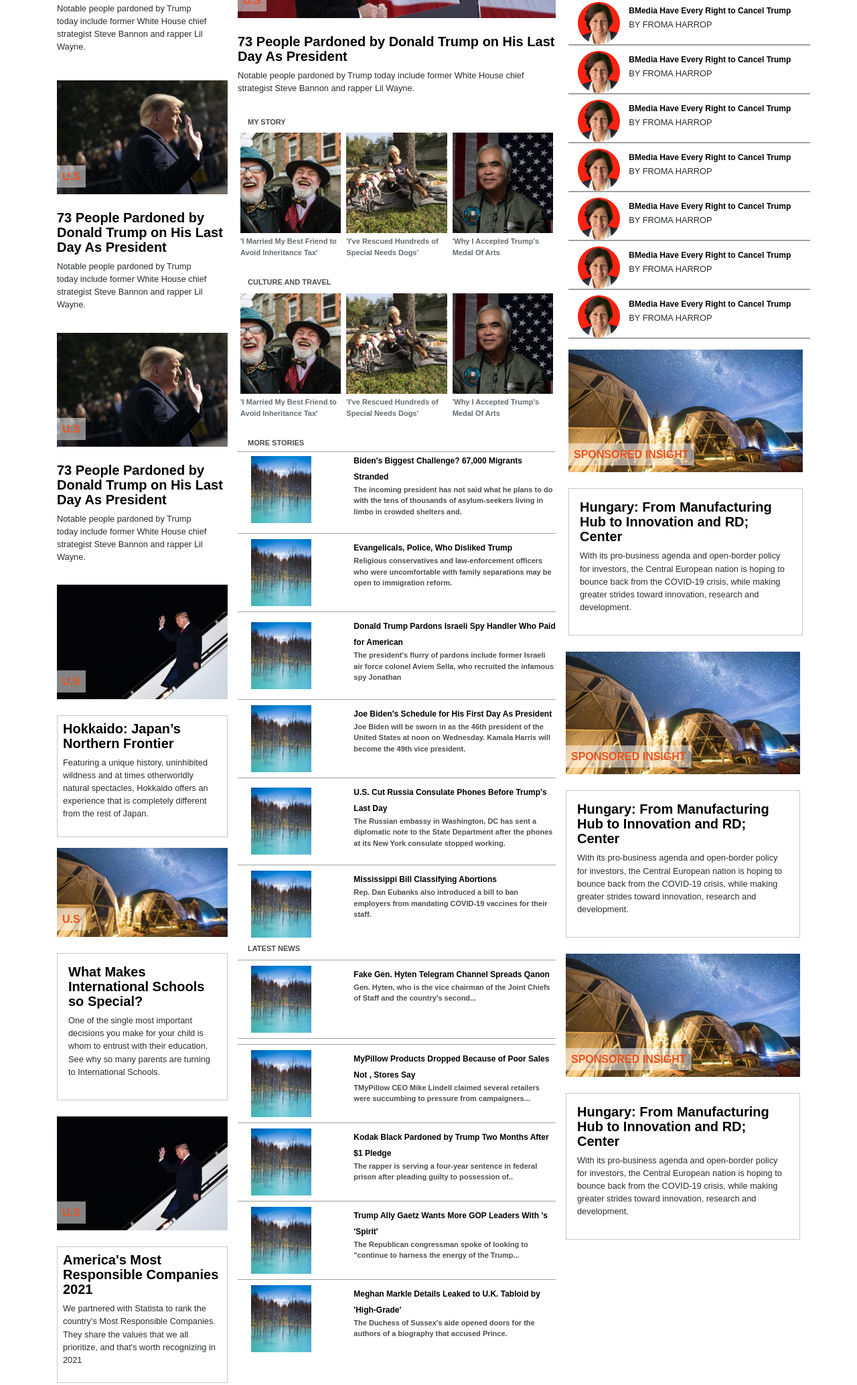
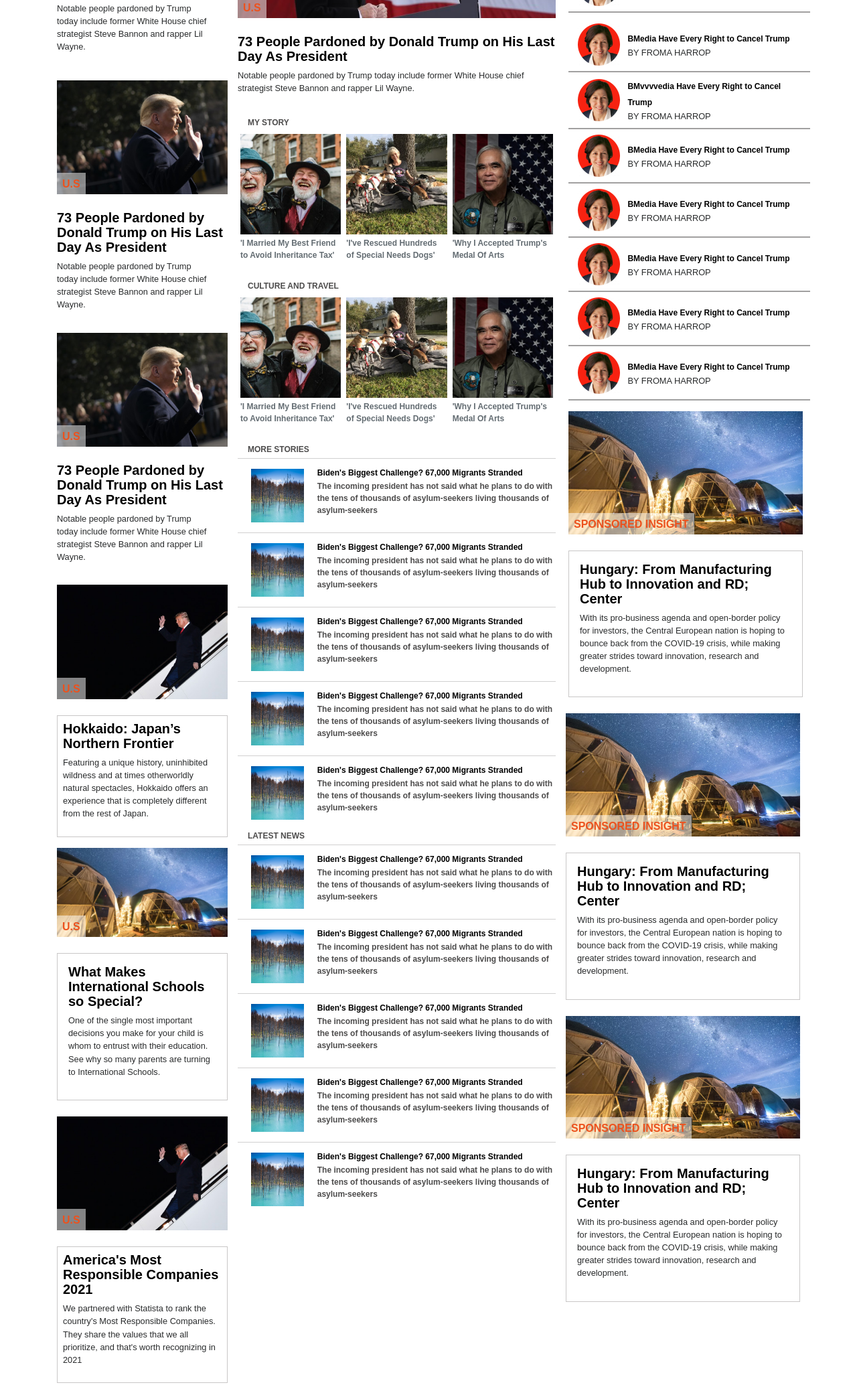
Before and after one commit to tanzila-abedin/newsweek, a website: page main-section.html in a window 1280 px wide. Shown: the part 491-2559 px from the top of the page at 67% size. Drawn offline with nearby package versions, Linux system fonts and the light colour scheme; a script that the page names is missing.

Commit message:
aligned elements

```diff
--- a/main-section.html
+++ b/main-section.html
@@ -267,117 +267,107 @@
           <p class="mb-1 pl-0 fs-1 p-heading">MORE STORIES</p>
 
 
-          <div class=" more-stories-row p-0 row my-1  p-auto">
+          <div class=" more-stories-row  row  ">
 
-              <div class="middle-section-card  col-3 p-0 m-auto">
+              <div class="middle-section-card  col-2 p-0 m-auto">
                     <img src="./img/hokaido.jpg" class=" d-inline-block img-fluid " alt="">
                </div>
-               <div class="middle-section-card-p col-8 pr-0">
-                    <a href="#" class="font-weight-bold text-dark strong h6" >Biden's Biggest Challenge? 67,000 Migrants Stranded</a> <br><p class=" text-dark  font-weight-normal ">                    The incoming president has not said what he plans to do with the tens of thousands of asylum-seekers living in limbo in crowded shelters and.</p>
+               <div class="middle-section-card-p col-9 p-0">
+                    <a href="#" class="font-weight-bold text-dark strong h6" >Biden's Biggest Challenge? 67,000 Migrants Stranded</a> <br><p class=" text-dark  font-weight-normal ">                    The incoming president has not said what he plans to do with the tens of thousands of asylum-seekers living thousands of asylum-seekers</p>
                </div>
           </div>
 
-           <div class=" more-stories-row row my-2  p-auto">
+          <div class=" more-stories-row  row  ">
 
-               <div class="middle-section-card  col-3 p-0 m-auto">
+              <div class="middle-section-card  col-2 p-0 m-auto">
                     <img src="./img/hokaido.jpg" class=" d-inline-block img-fluid " alt="">
                </div>
-               <div class="middle-section-card-p col-8 pr-0">
-                    <a href="#" class="font-weight-bold text-dark strong h6" >Evangelicals, Police, Who Disliked Trump </a> <br><p class=" text-dark  font-weight-normal ">                    Religious conservatives and law-enforcement officers who were uncomfortable with family separations may be open to immigration reform.</p>
+               <div class="middle-section-card-p col-9 p-0">
+                    <a href="#" class="font-weight-bold text-dark strong h6" >Biden's Biggest Challenge? 67,000 Migrants Stranded</a> <br><p class=" text-dark  font-weight-normal ">                    The incoming president has not said what he plans to do with the tens of thousands of asylum-seekers living thousands of asylum-seekers</p>
                </div>
           </div>
+          <div class=" more-stories-row  row  ">
 
-           <div class=" more-stories-row my-2  p-auto row">
-
-               <div class="middle-section-card  col-3 p-0 m-auto">
+              <div class="middle-section-card  col-2 p-0 m-auto">
                     <img src="./img/hokaido.jpg" class=" d-inline-block img-fluid " alt="">
                </div>
-               <div class="middle-section-card-p col-8 pr-0">
-                    <a href="#" class="font-weight-bold text-dark strong h6" >Donald Trump Pardons Israeli Spy Handler Who Paid for American </a> <br><p class=" text-dark  font-weight-normal ">                    The president's flurry of pardons include former Israeli air force colonel Aviem Sella, who recruited the infamous spy Jonathan</p>
+               <div class="middle-section-card-p col-9 p-0">
+                    <a href="#" class="font-weight-bold text-dark strong h6" >Biden's Biggest Challenge? 67,000 Migrants Stranded</a> <br><p class=" text-dark  font-weight-normal ">                    The incoming president has not said what he plans to do with the tens of thousands of asylum-seekers living thousands of asylum-seekers</p>
                </div>
           </div>
+          <div class=" more-stories-row  row  ">
 
-           <div class=" more-stories-row my-2  p-auto row">
-
-               <div class="middle-section-card  col-3 p-0 m-auto">
+              <div class="middle-section-card  col-2 p-0 m-auto">
                     <img src="./img/hokaido.jpg" class=" d-inline-block img-fluid " alt="">
                </div>
-               <div class="middle-section-card-p col-8 pr-0">
-                    <a href="#" class="font-weight-bold text-dark strong h6" >Joe Biden's Schedule for His First Day As President</a> <br><p class=" text-dark  font-weight-normal ">                   Joe Biden will be sworn in as the 46th president of the United States at noon on Wednesday. Kamala Harris will become the 49th vice president.</p>
+               <div class="middle-section-card-p col-9 p-0">
+                    <a href="#" class="font-weight-bold text-dark strong h6" >Biden's Biggest Challenge? 67,000 Migrants Stranded</a> <br><p class=" text-dark  font-weight-normal ">                    The incoming president has not said what he plans to do with the tens of thousands of asylum-seekers living thousands of asylum-seekers</p>
                </div>
           </div>
+          <div class=" more-stories-row  row  ">
 
-           <div class=" more-stories-row my-2  p-auto row">
-
-              <div class="middle-section-card  col-3 p-0 m-auto">
+              <div class="middle-section-card  col-2 p-0 m-auto">
                     <img src="./img/hokaido.jpg" class=" d-inline-block img-fluid " alt="">
                </div>
-               <div class="middle-section-card-p col-8 pr-0">
-                    <a href="#" class="font-weight-bold text-dark strong h6" >U.S. Cut Russia Consulate Phones Before Trump's Last Day</a> <br><p class=" text-dark  font-weight-normal ">                   The Russian embassy in Washington, DC has sent a diplomatic note to the State Department after the phones at its New York consulate stopped working.</p>
-               </div>
-          </div>
-
-           <div class=" more-stories-row my-2  p-auto row">
-
-              <div class="middle-section-card  col-3 p-0 m-auto">
-                    <img src="./img/hokaido.jpg" class=" d-inline-block img-fluid " alt="">
-               </div>
-               <div class="middle-section-card-p col-8 pr-0">
-                    <a href="#" class="font-weight-bold text-dark strong h6" >Mississippi Bill Classifying Abortions </a> <br><p class=" text-dark  font-weight-normal ">                    Rep. Dan Eubanks also introduced a bill to ban employers from mandating COVID-19 vaccines for their staff.</p>
-               </div>
-          </div>
-          <p class="mb-1 p-0 p-heading">LATEST NEWS</p>
-
- <div class=" more-stories-row my-2  p-auto row">
-
-               <div class="middle-section-card  col-3 p-0 m-auto">
-                    <img src="./img/hokaido.jpg" class=" d-inline-block img-fluid " alt="">
-               </div>
-               <div class="middle-section-card-p col-8 pr-0">
-                    <a href="#" class="font-weight-bold text-dark strong h6" >Fake Gen. Hyten Telegram Channel Spreads Qanon </a> <br><p class=" text-dark  font-weight-normal ">                    Gen. Hyten, who is the vice chairman of the Joint Chiefs of Staff and the country's second...</p>
-               </div>
-          </div>
-           <div class=" more-stories-row p-0 row">
-
-
-
-          </div>
-           <div class=" more-stories-row my-2  p-auto row">
-
-              <div class="middle-section-card  col-3 p-0 m-auto">
-                    <img src="./img/hokaido.jpg" class=" d-inline-block img-fluid " alt="">
-               </div>
-               <div class="middle-section-card-p col-8 pr-0">
-                    <a href="#" class="font-weight-bold text-dark strong h6" >MyPillow Products Dropped Because of Poor Sales Not , Stores Say</a> <br><p class=" text-dark  font-weight-normal ">                    TMyPillow CEO Mike Lindell claimed several retailers were succumbing to pressure from campaigners...</p>
-               </div>
-          </div>
-           <div class=" more-stories-row my-2  p-auto row">
-
-              <div class="middle-section-card  col-3 p-0 m-auto">
-                    <img src="./img/hokaido.jpg" class=" d-inline-block img-fluid " alt="">
-               </div>
-               <div class="middle-section-card-p col-8 pr-0">
-                    <a href="#" class="font-weight-bold text-dark strong h6" >Kodak Black Pardoned by Trump Two Months After $1   Pledge</a> <br><p class=" text-dark  font-weight-normal ">                    The rapper is serving a four-year sentence in federal prison after pleading guilty to possession of..</p>
-               </div>
-          </div>
-           <div class=" more-stories-row my-2  p-auto row">
-
-               <div class="middle-section-card  col-3 p-0 m-auto">
-                    <img src="./img/hokaido.jpg" class=" d-inline-block img-fluid " alt="">
-               </div>
-               <div class="middle-section-card-p col-8 pr-0">
-                    <a href="#" class="font-weight-bold text-dark strong h6" >Trump Ally Gaetz Wants More GOP Leaders With  's 'Spirit'</a> <br><p class=" text-dark  font-weight-normal ">                    The Republican congressman spoke of looking to "continue to harness the energy of the Trump...</p>
+               <div class="middle-section-card-p col-9 p-0">
+                    <a href="#" class="font-weight-bold text-dark strong h6" >Biden's Biggest Challenge? 67,000 Migrants Stranded</a> <br><p class=" text-dark  font-weight-normal ">                    The incoming president has not said what he plans to do with the tens of thousands of asylum-seekers living thousands of asylum-seekers</p>
                </div>
           </div>
 
 
-           <div class=" more-stories-row my-2  p-auto row">
 
-              <div class="middle-section-card  col-3 p-0 m-auto">
+
+
+          <p class="mb-1 p-0 p-heading">LATEST NEWS</p>
+
+
+<div class=" more-stories-row  row  ">
+
+              <div class="middle-section-card  col-2 p-0 m-auto">
                     <img src="./img/hokaido.jpg" class=" d-inline-block img-fluid " alt="">
                </div>
-               <div class="middle-section-card-p col-8 pr-0">
-                    <a href="#" class="font-weight-bold text-dark strong h6" >Meghan Markle Details Leaked to U.K. Tabloid by 'High-Grade'</a> <br><p class=" text-dark  font-weight-normal ">                    The Duchess of Sussex's aide opened doors for the authors of a biography that accused Prince.</p>
+               <div class="middle-section-card-p col-9 p-0">
+                    <a href="#" class="font-weight-bold text-dark strong h6" >Biden's Biggest Challenge? 67,000 Migrants Stranded</a> <br><p class=" text-dark  font-weight-normal ">                    The incoming president has not said what he plans to do with the tens of thousands of asylum-seekers living thousands of asylum-seekers</p>
+               </div>
+          </div>
+
+          <div class=" more-stories-row  row  ">
+
+              <div class="middle-section-card  col-2 p-0 m-auto">
+                    <img src="./img/hokaido.jpg" class=" d-inline-block img-fluid " alt="">
+               </div>
+               <div class="middle-section-card-p col-9 p-0">
+                    <a href="#" class="font-weight-bold text-dark strong h6" >Biden's Biggest Challenge? 67,000 Migrants Stranded</a> <br><p class=" text-dark  font-weight-normal ">                    The incoming president has not said what he plans to do with the tens of thousands of asylum-seekers living thousands of asylum-seekers</p>
+               </div>
+          </div>
+
+          <div class=" more-stories-row  row  ">
+
+              <div class="middle-section-card  col-2 p-0 m-auto">
+                    <img src="./img/hokaido.jpg" class=" d-inline-block img-fluid " alt="">
+               </div>
+               <div class="middle-section-card-p col-9 p-0">
+                    <a href="#" class="font-weight-bold text-dark strong h6" >Biden's Biggest Challenge? 67,000 Migrants Stranded</a> <br><p class=" text-dark  font-weight-normal ">                    The incoming president has not said what he plans to do with the tens of thousands of asylum-seekers living thousands of asylum-seekers</p>
+               </div>
+          </div>
+
+          <div class=" more-stories-row  row  ">
+
+              <div class="middle-section-card  col-2 p-0 m-auto">
+                    <img src="./img/hokaido.jpg" class=" d-inline-block img-fluid " alt="">
+               </div>
+               <div class="middle-section-card-p col-9 p-0">
+                    <a href="#" class="font-weight-bold text-dark strong h6" >Biden's Biggest Challenge? 67,000 Migrants Stranded</a> <br><p class=" text-dark  font-weight-normal ">                    The incoming president has not said what he plans to do with the tens of thousands of asylum-seekers living thousands of asylum-seekers</p>
+               </div>
+          </div>
+
+          <div class=" more-stories-row  row  ">
+
+              <div class="middle-section-card  col-2 p-0 m-auto">
+                    <img src="./img/hokaido.jpg" class=" d-inline-block img-fluid " alt="">
+               </div>
+               <div class="middle-section-card-p col-9 p-0">
+                    <a href="#" class="font-weight-bold text-dark strong h6" >Biden's Biggest Challenge? 67,000 Migrants Stranded</a> <br><p class=" text-dark  font-weight-normal ">                    The incoming president has not said what he plans to do with the tens of thousands of asylum-seekers living thousands of asylum-seekers</p>
                </div>
           </div>
 
@@ -398,16 +388,16 @@
               <div class="p-0 m-auto">
                     <img src="./img/froma-harrop.png" class=" d-inline-block img-fluid " alt="">
                </div>
-               <div class="middle-section-card-p col-9 p-0">
-                    <a href="#" class="font-weight-bold text-dark  " >BMedia Have Every Right to Cancel Trump</a> <br><p class=" text-dark  font-weight-normal small ">                    BY FROMA HARROP</p>
+               <div class="middle-section-card-p col-9 p-0 m-auto">
+                    <a href="#" class="font-weight-bold text-dark  " >BMedia Have Every Right to Cancel Trump</a> <br><p class=" text-dark  font-weight-normal small m-0">                    BY FROMA HARROP</p>
                </div>
           </div>
 
            <div class="row  debate-border-b ml-1" >
 
 
-               <div class="middle-section-card-p col-9 p-0">
-                    <a href="#" class="font-weight-bold text-dark  " >BMedia Have Every Right to Cancel Trump</a> <br><p class=" text-dark  font-weight-normal small ">                    RACHEL BOVARD</p>
+               <div class="middle-section-card-p col-9 p-0 m-auto ">
+                    <a href="#" class="font-weight-bold text-dark  " >BMedia Have Every Right to Cancel Trump</a> <br><p class=" text-dark  font-weight-normal small m-0">                    RACHEL BOVARD</p>
                </div>
                <div class="p-0 m-auto">
                     <img src="./img/froma-harrop.png" class=" d-inline-block img-fluid " alt="">
@@ -415,13 +405,33 @@
           </div>
   <h6 class="text-muted font-weight-bold pt-3  ml-1      ">OPINION</h6>
 
-   <div class="row  debate-border-b ml-1 " >
+   <div class="row  debate-border-b ml-1 mt-2" >
 
               <div class="p-0 m-auto">
                     <img src="./img/froma-harrop.png" class=" d-inline-block img-fluid " alt="">
                </div>
-               <div class="middle-section-card-p col-9 p-0">
-                    <a href="#" class="font-weight-bold text-dark  " >BMedia Have Every Right to Cancel Trump</a> <br><p class=" text-dark  font-weight-normal small ">                    BY FROMA HARROP</p>
+               <div class="middle-section-card-p col-9 p-0 mt-3 m-auto ">
+                    <a href="#" class="font-weight-bold text-dark  " >BMedia Have Every Right to Cancel Trump</a> <br><p class=" text-dark  font-weight-normal small m-0">                    BY FROMA HARROP</p>
+               </div>
+          </div>
+
+           <div class="row  debate-border-b ml-1 mt-2" >
+
+              <div class="p-0 m-auto">
+                    <img src="./img/froma-harrop.png" class=" d-inline-block img-fluid " alt="">
+               </div>
+               <div class="middle-section-card-p col-9 p-0 m-auto ">
+                    <a href="#" class="font-weight-bold text-dark  " >BMedia Have Every Right to Cancel Trump</a> <br><p class=" text-dark  font-weight-normal small m-0">                    BY FROMA HARROP</p>
+               </div>
+          </div>
+
+           <div class="row d-flex justify-content-around  align-items-center debate-border-b ml-1 " >
+
+              <div class="p-0 m-auto">
+                    <img src="./img/froma-harrop.png" class=" d-inline-block img-fluid " alt="">
+               </div>
+               <div class="middle-section-card-p col-9 p-0 m-auto ">
+                    <a href="#" class="font-weight-bold text-dark  " >BMvvvvedia Have Every Right to Cancel Trump</a> <br><p class=" text-dark  font-weight-normal small m-0">                    BY FROMA HARROP</p>
                </div>
           </div>
 
@@ -430,8 +440,8 @@
               <div class="p-0 m-auto">
                     <img src="./img/froma-harrop.png" class=" d-inline-block img-fluid " alt="">
                </div>
-               <div class="middle-section-card-p col-9 p-0">
-                    <a href="#" class="font-weight-bold text-dark  " >BMedia Have Every Right to Cancel Trump</a> <br><p class=" text-dark  font-weight-normal small ">                    BY FROMA HARROP</p>
+               <div class="middle-section-card-p col-9 p-0 m-auto ">
+                    <a href="#" class="font-weight-bold text-dark  " >BMedia Have Every Right to Cancel Trump</a> <br><p class=" text-dark  font-weight-normal small m-0">                    BY FROMA HARROP</p>
                </div>
           </div>
 
@@ -440,28 +450,18 @@
               <div class="p-0 m-auto">
                     <img src="./img/froma-harrop.png" class=" d-inline-block img-fluid " alt="">
                </div>
-               <div class="middle-section-card-p col-9 p-0">
-                    <a href="#" class="font-weight-bold text-dark  " >BMedia Have Every Right to Cancel Trump</a> <br><p class=" text-dark  font-weight-normal small ">                    BY FROMA HARROP</p>
+               <div class="middle-section-card-p col-9 p-0 m-auto ">
+                    <a href="#" class="font-weight-bold text-dark  " >BMedia Have Every Right to Cancel Trump</a> <br><p class=" text-dark  font-weight-normal small m-0">                    BY FROMA HARROP</p>
                </div>
           </div>
 
-           <div class="row  debate-border-b ml-1" >
+          <div class="row  debate-border-b ml-1 " >
 
               <div class="p-0 m-auto">
                     <img src="./img/froma-harrop.png" class=" d-inline-block img-fluid " alt="">
                </div>
-               <div class="middle-section-card-p col-9 p-0">
-                    <a href="#" class="font-weight-bold text-dark  " >BMedia Have Every Right to Cancel Trump</a> <br><p class=" text-dark  font-weight-normal small ">                    BY FROMA HARROP</p>
-               </div>
-          </div>
-
-           <div class="row  debate-border-b ml-1" >
-
-              <div class="p-0 m-auto">
-                    <img src="./img/froma-harrop.png" class=" d-inline-block img-fluid " alt="">
-               </div>
-               <div class="middle-section-card-p col-9 p-0">
-                    <a href="#" class="font-weight-bold text-dark  " >BMedia Have Every Right to Cancel Trump</a> <br><p class=" text-dark  font-weight-normal small ">                    BY FROMA HARROP</p>
+               <div class="middle-section-card-p col-9 p-0 m-auto ">
+                    <a href="#" class="font-weight-bold text-dark  " >BMedia Have Every Right to Cancel Trump</a> <br><p class=" text-dark  font-weight-normal small m-0">                    BY FROMA HARROP</p>
                </div>
           </div>
 
@@ -470,18 +470,8 @@
               <div class="p-0 m-auto">
                     <img src="./img/froma-harrop.png" class=" d-inline-block img-fluid " alt="">
                </div>
-               <div class="middle-section-card-p col-9 p-0">
-                    <a href="#" class="font-weight-bold text-dark  " >BMedia Have Every Right to Cancel Trump</a> <br><p class=" text-dark  font-weight-normal small ">                    BY FROMA HARROP</p>
-               </div>
-          </div>
-
-          <div class="row  debate-border-b ml-1" >
-
-              <div class="p-0 m-auto">
-                    <img src="./img/froma-harrop.png" class=" d-inline-block img-fluid " alt="">
-               </div>
-               <div class="middle-section-card-p col-9 p-0">
-                    <a href="#" class="font-weight-bold text-dark  " >BMedia Have Every Right to Cancel Trump</a> <br><p class=" text-dark  font-weight-normal small ">                    BY FROMA HARROP</p>
+               <div class="middle-section-card-p col-9 p-0 m-auto ">
+                    <a href="#" class="font-weight-bold text-dark  " >BMedia Have Every Right to Cancel Trump</a> <br><p class=" text-dark  font-weight-normal small m-0">                    BY FROMA HARROP</p>
                </div>
           </div>
 
@@ -490,8 +480,8 @@
               <div class="p-0 m-auto ">
                     <img src="./img/froma-harrop.png" class=" d-inline-block img-fluid " alt="">
                </div>
-               <div class="middle-section-card-p col-9 p-0">
-                    <a href="#" class="font-weight-bold text-dark  " >BMedia Have Every Right to Cancel Trump</a> <br><p class=" text-dark  font-weight-normal small ">                    BY FROMA HARROP</p>
+               <div class="middle-section-card-p col-9 p-0 m-auto ">
+                    <a href="#" class="font-weight-bold text-dark  " >BMedia Have Every Right to Cancel Trump</a> <br><p class=" text-dark  font-weight-normal small m-0">                    BY FROMA HARROP</p>
                </div>
           </div>
 
@@ -571,7 +561,7 @@
                     </g>
                   </svg>
                 </div>
-                <h6 class="mt-3 small text-muted px-2">© 2021 NEWSWEEK DIGITAL LLC</h6>
+                <h6 class="mt-3 small text-muted">© 2021 NEWSWEEK DIGITAL LLC</h6>
               </div>
             </div>
             <div class="social-media ">
--- a/style.css
+++ b/style.css
@@ -115,60 +115,8 @@ ul > li > a {
 
 /* featured story */
 
-.featured-story h5 {
-  color: grey;
-  font-weight: bolder;
-}
-
-.photobox img {
+img {
   width: 100%;
-}
-
-.text {
-  position: absolute;
-  background: rgb(233, 232, 232);
-  text-align: center;
-  width: 4rem;
-  top: 96%;
-  left: 8.8%;
-  transform: translate(-50%, -50%);
-  color: white;
-}
-
-.text a {
-  font-weight: bold;
-  color: red;
-}
-
-.content h5 a {
-  font-family: "Roboto Condensed", sans-serif;
-  font-size: 25px;
-  color: black;
-  text-overflow: wrap;
-  font-weight: bold;
-}
-
-.content h5 a:hover {
-  text-decoration: underline red;
-}
-
-.card-box h4 {
-  font-family: "Roboto Condensed", sans-serif;
-  font-size: 17px;
-  font-weight: bold;
-  color: #3581f4;
-  padding: 5px;
-}
-
-.card-title a {
-  font-family: "Roboto Condensed", sans-serif;
-  font-size: 20px;
-  font-weight: bold;
-  color: #000000;
-}
-
-.card-title a:hover {
-  text-decoration: underline red;
 }
 
 .text-dark-heading {
@@ -178,7 +126,7 @@ ul > li > a {
 .featured-caption {
   position: relative;
   width: auto;
-  bottom: 38px;
+  bottom: 27px;
   display: inline;
   background: rgba(255, 255, 255, 0.51);
   color: var(--red);
@@ -188,45 +136,39 @@ ul > li > a {
   border: 1px solid rgb(201, 199, 199);
 }
 
-
 /* Middle section */
 
 .column2-middle-section,
 .more-stories p {
-  font-size: 11px;
+  font-size: 12px;
   font-weight: 700;
   color: rgb(77, 76, 76);
 }
 
-.p-heading {
-  padding-left: 0;
-}
-.column2-middle-section- img {
-  width: 70px;
-}
-
 .middle-section-card img {
   width: 90px;
-  height: 100px;
+  height: 80px;
   display: block;
 }
 
 .more-stories-row {
-  border-top: 1px solid rgb(161, 160, 160, 1);
-  padding-top: 0.5rem;
+  border-top: 1px solid rgba(179, 177, 177, 0.603);
+  padding:0.5rem 0 ;
 }
 
-.debate-border-b {
-  border-bottom: 2px solid rgb(161, 160, 160, 1);
-  padding-top: 0.5rem;
-}
 .middle-section-card-p a {
   color: black;
   font-size: 12px;
 }
 
-.div.middle-section-card-p > a {
+a {
   line-height: 10px !important;
+}
+
+/* right section */
+.debate-border-b {
+  border-bottom: 2px solid rgb(161, 160, 160, 1);
+  padding: 0.5rem;
 }
 
 
```
